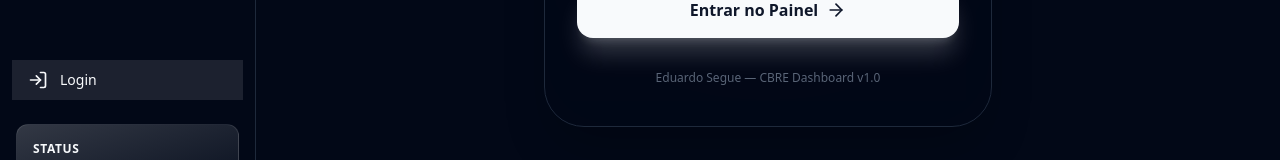
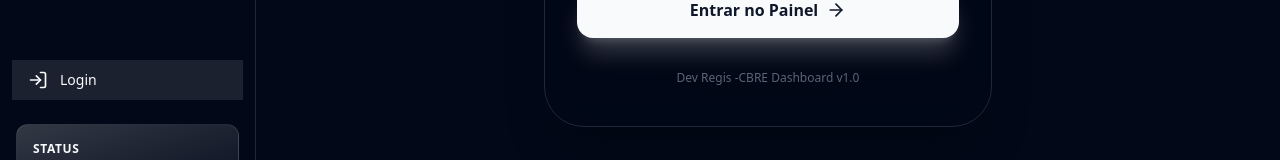
Before and after one commit to Segueedu/Dashboard-cbre, a React (Vite) app: page /login in a window 1280 px wide. Shown: the part 586-746 px from the top of the page. Built offline with nearby package versions, Linux system fonts and the light colour scheme; no server answers; the database is empty.

Commit message:
docs: Atualização do rodapé da página de login

```diff
--- a/src/pages/AdminLogin.tsx
+++ b/src/pages/AdminLogin.tsx
@@ -97,7 +97,7 @@ const AdminLogin = () => {
         </form>
 
         <p className="mt-8 text-center text-xs text-muted-foreground/60">
-          Eduardo Segue — CBRE Dashboard v1.0
+          Dev Regis -CBRE Dashboard v1.0
         </p>
 
         <div className="absolute top-1/2 left-1/2 -translate-x-1/2 -translate-y-1/2 w-64 h-64 bg-primary/5 rounded-full blur-[100px] pointer-events-none" />
```
